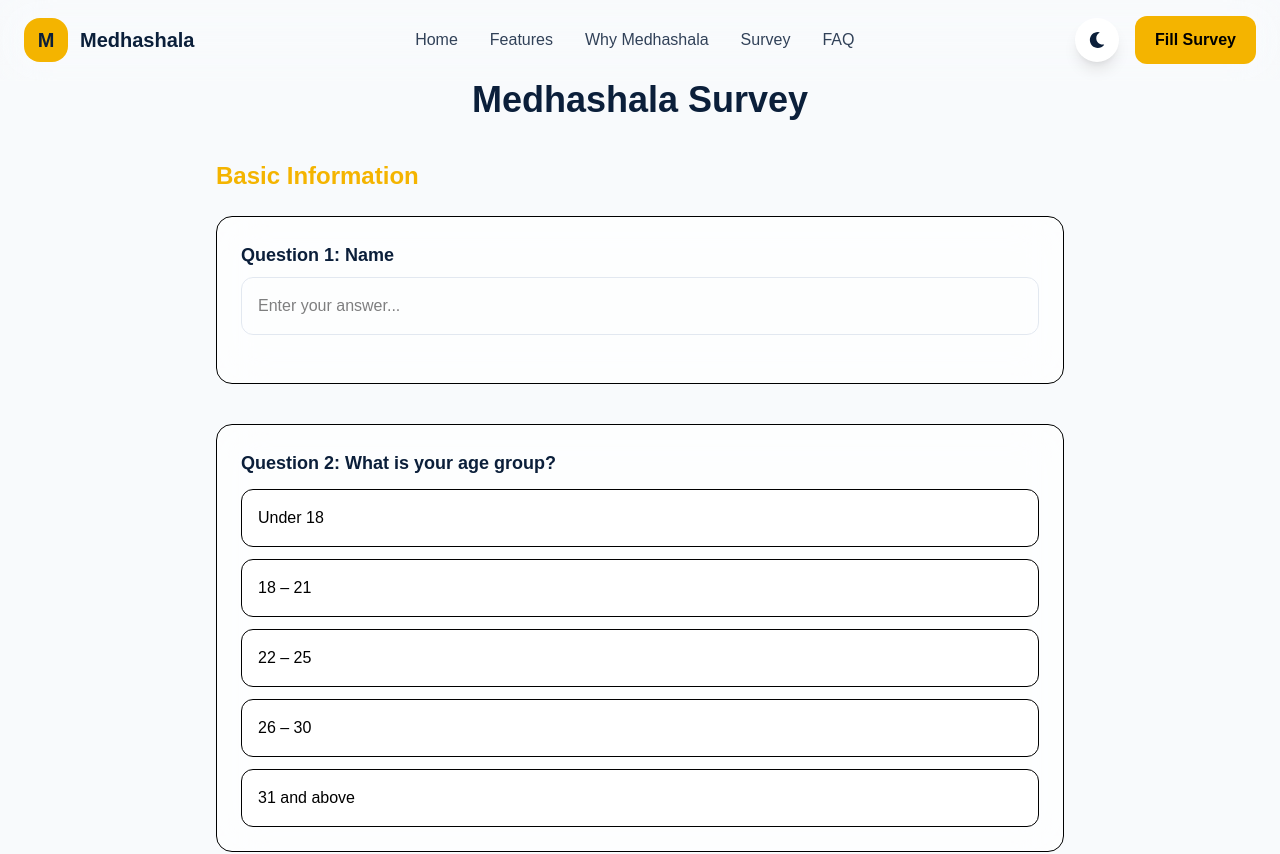
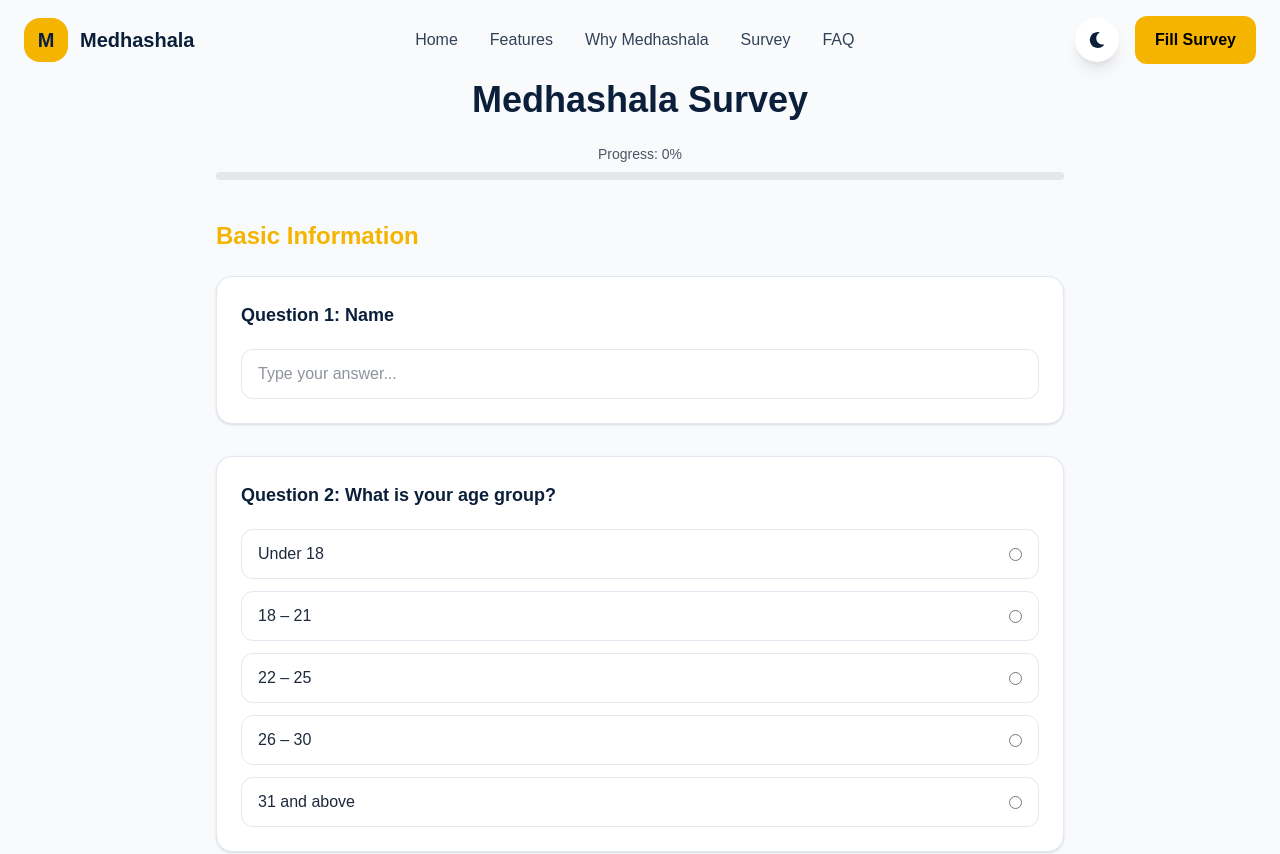
Before and after one commit to vishnukant5129/Medhashala_form, a React (Vite) app: page /survey in a window 1280 px wide. Shown: the top 854 px of the page. Built offline with nearby package versions, Linux system fonts and the light colour scheme.

Commit message:
fix: correct Question component event handling for all input types

```diff
--- a/src/components/form/Question.jsx
+++ b/src/components/form/Question.jsx
@@ -1,28 +1,121 @@
-import InputField from "./InputField";
-import RadioGroup from "./RadioGroup";
+import { COLORS } from "../../constants/colors.js";
 
 export default function Question({ q, value, onChange }) {
+    const handleRadioChange = (e) => {
+        onChange(q.id, e.target.value, q.type);
+    };
+
+    const handleTextChange = (e) => {
+        onChange(q.id, e.target.value, q.type);
+    };
+
+    const handleCheckboxChange = (option) => {
+        onChange(q.id, value, q.type, option);
+    };
+
     return (
-        <div className="mb-10 p-6 rounded-2xl bg-white/70 backdrop-blur-xl border">
-
-            <h3 className="text-lg font-semibold text-[#0B1F3A]">
+        <div
+            className="mb-8 p-6 rounded-2xl shadow-sm hover:shadow-md transition"
+            style={{ backgroundColor: COLORS.white, border: `1px solid ${COLORS.border}` }}
+        >
+            {/* Question */}
+            <h3
+                className="text-lg font-semibold mb-5"
+                style={{ color: COLORS.primary }}
+            >
                 {q.label}
             </h3>
 
+            {/* TEXT */}
             {q.type === "text" && (
-                <InputField
+                <input
+                    type="text"
                     value={value || ""}
-                    onChange={(e) => onChange(q.id, e.target.value)}
-                    label=""
+                    onChange={handleTextChange}
+                    placeholder="Type your answer..."
+                    className="w-full px-4 py-3 rounded-xl outline-none transition"
+                    style={{
+                        border: `1px solid ${COLORS.border}`,
+                        color: COLORS.text,
+                    }}
+                    onFocus={(e) =>
+                        (e.target.style.borderColor = COLORS.accent)
+                    }
+                    onBlur={(e) =>
+                        (e.target.style.borderColor = COLORS.border)
+                    }
                 />
             )}
 
+            {/* RADIO */}
             {q.type === "radio" && (
-                <RadioGroup
-                    options={q.options}
-                    value={value}
-                    onChange={(val) => onChange(q.id, val)}
-                />
+                <div className="grid gap-3">
+                    {q.options.map((opt) => (
+                        <label
+                            key={opt}
+                            className="flex items-center justify-between px-4 py-3 rounded-xl cursor-pointer transition"
+                            style={{
+                                border: `1px solid ${value === opt
+                                        ? COLORS.accent
+                                        : COLORS.border
+                                    }`,
+                                backgroundColor:
+                                    value === opt ? "#FFF7E0" : COLORS.white,
+                            }}
+                        >
+                            <span style={{ color: COLORS.text }}>
+                                {opt}
+                            </span>
+
+                            <input
+                                type="radio"
+                                name={q.id}
+                                value={opt}
+                                checked={value === opt}
+                                onChange={handleRadioChange}
+                                style={{
+                                    accentColor: COLORS.accent,
+                                }}
+                            />
+                        </label>
+                    ))}
+                </div>
+            )}
+
+            {/* CHECKBOX */}
+            {q.type === "checkbox" && (
+                <div className="grid gap-3">
+                    {q.options.map((opt) => (
+                        <label
+                            key={opt}
+                            className="flex items-center justify-between px-4 py-3 rounded-xl cursor-pointer transition"
+                            style={{
+                                border: `1px solid ${value?.includes(opt)
+                                        ? COLORS.accent
+                                        : COLORS.border
+                                    }`,
+                                backgroundColor: value?.includes(opt)
+                                    ? "#FFF7E0"
+                                    : COLORS.white,
+                            }}
+                        >
+                            <span style={{ color: COLORS.text }}>
+                                {opt}
+                            </span>
+
+                            <input
+                                type="checkbox"
+                                checked={value?.includes(opt) || false}
+                                onChange={() =>
+                                    handleCheckboxChange(opt)
+                                }
+                                style={{
+                                    accentColor: COLORS.accent,
+                                }}
+                            />
+                        </label>
+                    ))}
+                </div>
             )}
         </div>
     );
--- a/src/components/form/SurveyForm.jsx
+++ b/src/components/form/SurveyForm.jsx
@@ -1,39 +1,103 @@
-import { useState } from "react";
+import { useMemo, useState } from "react";
 import { surveyData } from "../../constants/surveyData";
 import Question from "./Question";
 
 export default function SurveyForm() {
     const [formData, setFormData] = useState({});
 
-    const handleChange = (id, value) => {
-        setFormData((prev) => ({
-            ...prev,
-            [id]: value,
-        }));
+    // 🔥 Handle both radio/text AND checkbox
+    const handleChange = (id, value, type, option) => {
+        setFormData((prev) => {
+            const current = prev[id];
+
+            // ✅ Checkbox logic
+            if (type === "checkbox") {
+                const arr = current || [];
+
+                if (arr.includes(option)) {
+                    return {
+                        ...prev,
+                        [id]: arr.filter((item) => item !== option),
+                    };
+                }
+
+                return {
+                    ...prev,
+                    [id]: [...arr, option],
+                };
+            }
+
+            // ✅ Radio / Text logic
+            return {
+                ...prev,
+                [id]: value,
+            };
+        });
     };
 
+    // 🔥 Validation
     const handleSubmit = (e) => {
         e.preventDefault();
+
+        const allQuestions = surveyData.flatMap(
+            (section) => section.questions
+        );
+
+        const missingRequired = allQuestions.filter(
+            (q) => q.required && !formData[q.id]
+        );
+
+        if (missingRequired.length > 0) {
+            alert("⚠️ Please fill all required fields before submitting.");
+            return;
+        }
+
         console.log("Survey Data:", formData);
-        alert("Survey Submitted Successfully 🚀");
+        alert("🚀 Survey Submitted Successfully!");
     };
+
+    // 🔥 Progress calculation
+    const progress = useMemo(() => {
+        const totalQuestions = surveyData.flatMap(
+            (s) => s.questions
+        ).length;
+
+        const answered = Object.keys(formData).length;
+
+        return Math.round((answered / totalQuestions) * 100);
+    }, [formData]);
 
     return (
         <div className="max-w-4xl mx-auto py-20 px-6">
 
-            <h1 className="text-4xl font-bold text-center text-[#0B1F3A] mb-10">
+            {/* Title */}
+            <h1 className="text-4xl font-bold text-center text-[#0B1F3A] mb-6">
                 Medhashala Survey
             </h1>
 
+            {/* Progress Bar */}
+            <div className="mb-10 text-center">
+                <p className="text-sm text-gray-600 mb-2">
+                    Progress: {progress}%
+                </p>
+                <div className="w-full bg-gray-200 h-2 rounded-full">
+                    <div
+                        className="h-2 bg-[#F4B400] rounded-full transition-all"
+                        style={{ width: `${progress}%` }}
+                    />
+                </div>
+            </div>
+
             <form onSubmit={handleSubmit}>
-
                 {surveyData.map((section, i) => (
                     <div key={i} className="mb-16">
 
+                        {/* Section Title */}
                         <h2 className="text-2xl font-bold mb-6 text-[#F4B400]">
                             {section.section}
                         </h2>
 
+                        {/* Questions */}
                         {section.questions.map((q) => (
                             <Question
                                 key={q.id}
@@ -42,17 +106,16 @@ export default function SurveyForm() {
                                 onChange={handleChange}
                             />
                         ))}
-
                     </div>
                 ))}
 
+                {/* Submit Button */}
                 <button
                     type="submit"
                     className="w-full py-4 bg-[#F4B400] text-[#0B1F3A] font-bold rounded-xl hover:scale-105 transition"
                 >
                     Submit Survey
                 </button>
-
             </form>
         </div>
     );
--- /dev/null
+++ b/src/constants/colors.js
@@ -0,0 +1,8 @@
+export const COLORS = {
+    primary: "#0B1F3A",
+    accent: "#F4B400",
+    background: "#F8FAFC",
+    text: "#1E293B",
+    white: "#FFFFFF",
+    border: "#E2E8F0",
+};
```
